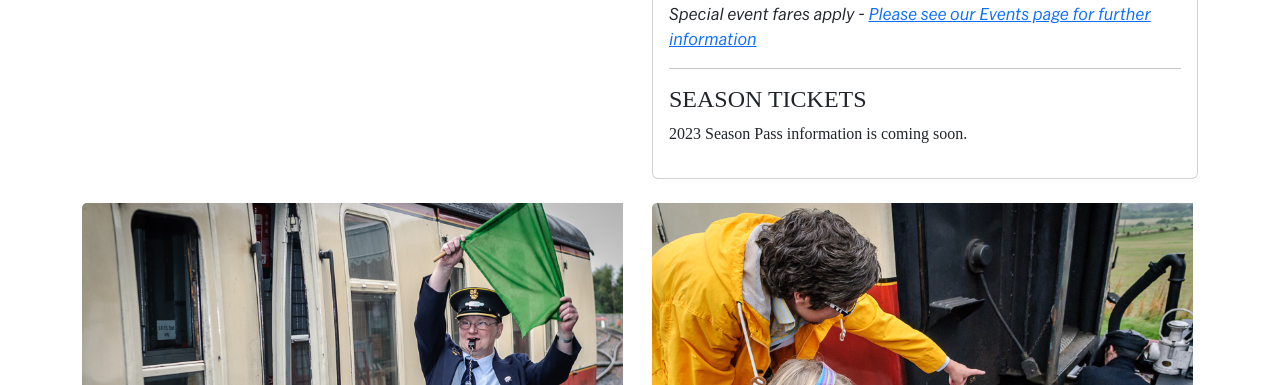
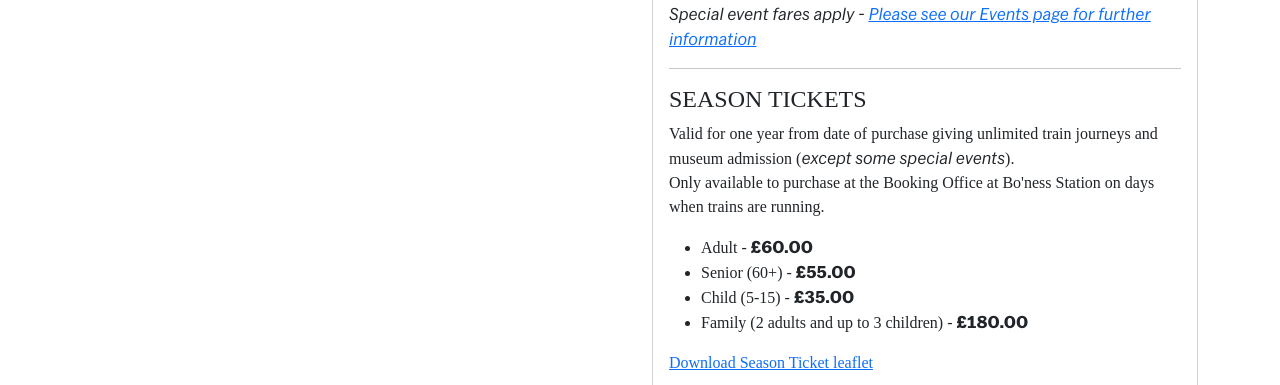
Before and after one commit to thepurpleblob/bk3, a Vue app: page /plan in a window 1280 px wide. Shown: the part 1260-1645 px from the top of the page. Built offline with nearby package versions, Linux system fonts and the light colour scheme; no server answers; a web font is replaced by a local one; what v-calendar would draw is missing.

Commit message:
updating fares

```diff
--- a/src/components/FaresBlock.vue
+++ b/src/components/FaresBlock.vue
@@ -38,10 +38,6 @@
                 </p>
                 <hr />
                 <h4>SEASON TICKETS</h4>
-                <p>
-                    2023 Season Pass information is coming soon.
-                </p>
-                <!--
                     <p>
                         Valid for one year from date of purchase giving unlimited train journeys and museum admission
                         (<i>except some special events</i>).
@@ -50,15 +46,14 @@
                         running.
                     </p>
                     <ul>
-                        <li>Adult - <strong>£46.00</strong></li>
-                        <li>Senior (60+) - <strong>£42.00</strong></li>
-                        <li>Child (5-15) - <strong>£25.00</strong></li>
-                        <li>Family (2 adults and up to 3 children) - <strong>£110.00</strong></li>
+                        <li>Adult - <strong>£60.00</strong></li>
+                        <li>Senior (60+) - <strong>£55.00</strong></li>
+                        <li>Child (5-15) - <strong>£35.00</strong></li>
+                        <li>Family (2 adults and up to 3 children) - <strong>£180.00</strong></li>
                     </ul>
                     <p>
                         <a href="./staticassets/SeasonTicket22.pdf" download>Download Season Ticket leaflet</a>
                     </p>
-                -->
             </div>
         </div>
     </div>
```
Also changed, not shown: src/components/RefreshmentCard.vue (added, +20 -0 lines).
